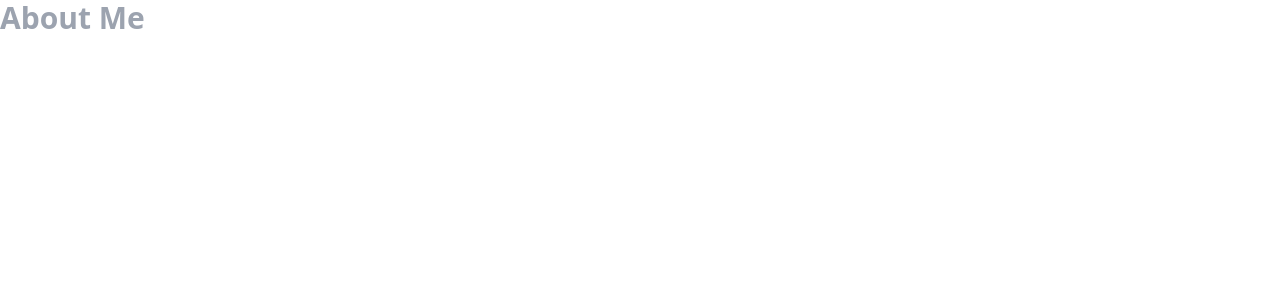
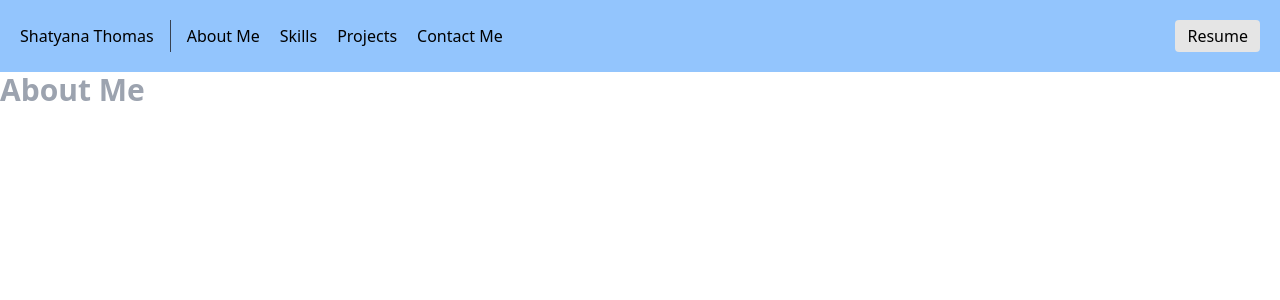
Before and after one commit to Sdott3/react-pro, a React (Create React App) app: page / in a window 1280 px wide. Shown: the top 300 px of the page. Built offline with nearby package versions, Linux system fonts and the light colour scheme.

Commit message:
added navbar

```diff
--- a/src/components/About/index.js
+++ b/src/components/About/index.js
@@ -3,7 +3,7 @@ import React from "react";
 
 function About() {
     return (
-        <section id="about">
+        <section>
             <h1> About Me </h1>
         </section>
     );
--- a/src/components/Nav/index.js
+++ b/src/components/Nav/index.js
@@ -1,11 +1,37 @@
 import React from "react";
 
+
 function Nav() {
-    return (
-        <header>
+   return (
+    <header className="bg-blue-300 md:sticky top-0 z-10">
+      <div className="container mx-auto flex flex-wrap p-5 flex-col md:flex-row items-center">
+        <a href="#name">
+          Shatyana Thomas
+        </a>
+        <nav className="md:mr-auto md:ml-4 md:py-1 md:pl-4 md:border-l md:border-gray-700	flex flex-wrap items-center text-base justify-center">
+          <a href="#about" className="mr-5 hover:text-white">
+            About Me
+          </a>
+          <a href="#skills" className="mr-5 hover:text-white">
+            Skills
+          </a>
+          <a href="#projects" className="mr-5 hover:text-white">
+            Projects
+          </a>
+          <a href="#testimonials" className="mr-5 hover:text-white">
+            Contact Me
+          </a>
+        </nav>
+        <a
+          href="#resume"
+          className="inline-flex items-center bg-neutral-200 border-0 py-1 px-3 focus:outline-none hover:bg-gray-700 rounded text-base mt-4 md:mt-0">
+          Resume
 
-        </header>
-    );
+        </a>
+      </div>
+    </header>
+   );
+
 }
 
 export default Nav;
--- /dev/null
+++ b/src/utils/helpers.js
@@ -0,0 +1,8 @@
+export function capitalizeFirstLetter(string) {
+    return string.charAt(0).toUpperCase() + string.slice(1);
+}
+
+  export function validateEmail(email) {
+    var re = /^(([^<>()[\]\\.,;:\s@"]+(\.[^<>()[\]\\.,;:\s@"]+)*)|(".+"))@((\[[0-9]{1,3}\.[0-9]{1,3}\.[0-9]{1,3}\.[0-9]{1,3}\])|(([a-zA-Z\-0-9]+\.)+[a-zA-Z]{2,}))$/;
+    return re.test(String(email).toLowerCase());
+}
```
